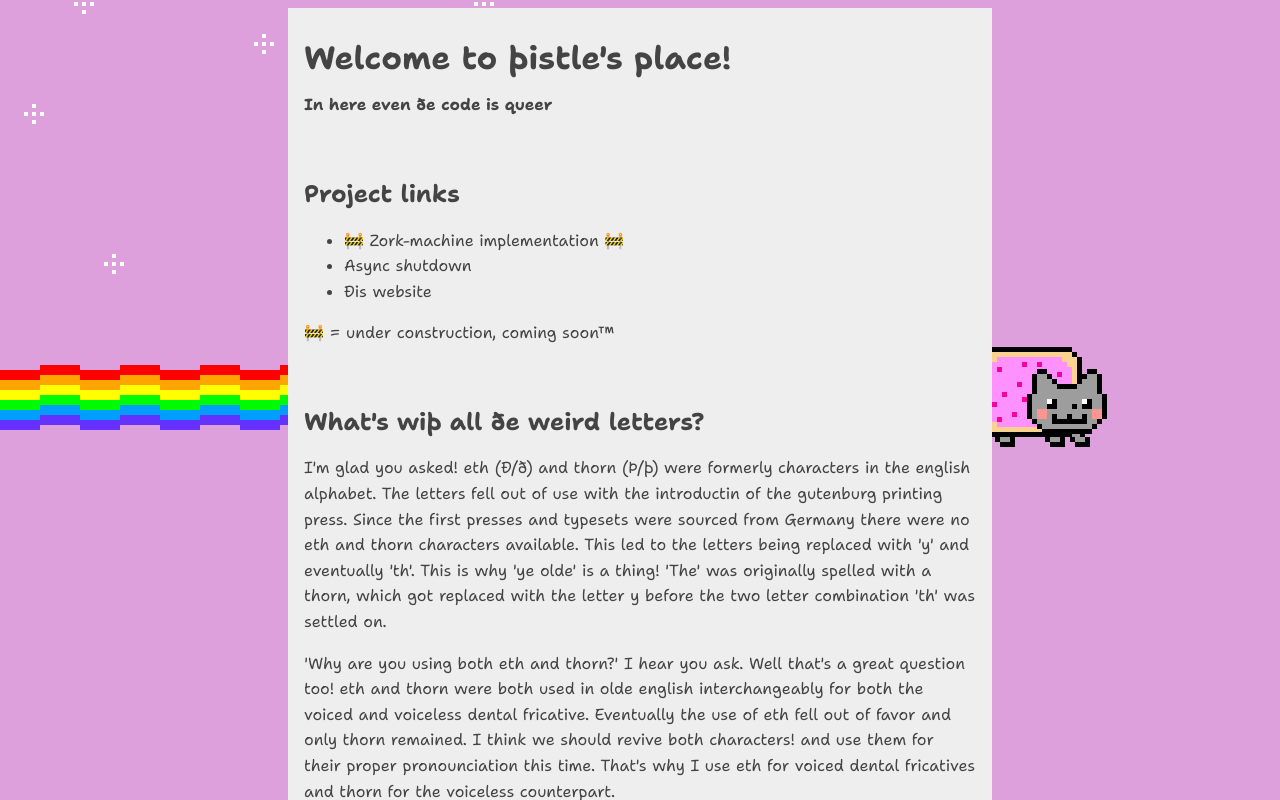
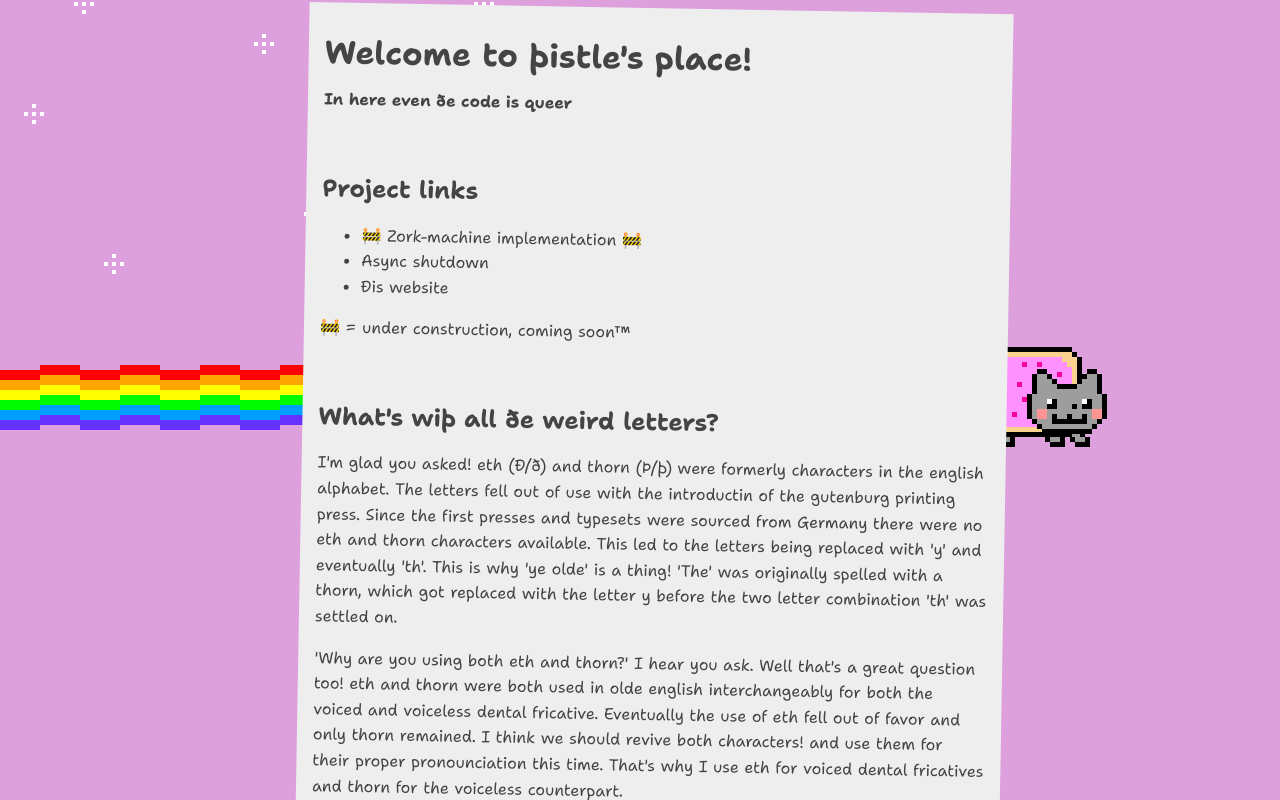
Before and after one commit to thistle-witch/thistle-witch.github.io, a plain HTML site: page index.html in a window 1280 px wide. Shown: the top 800 px of the page. Drawn offline with Linux system fonts and the light colour scheme.

Commit message:
add a cute tilt

```diff
--- a/index.html
+++ b/index.html
@@ -7,6 +7,8 @@
     <link rel="stylesheet" href="style.css" />
 </head>
 <body>
+    <main>
+
         <header>
             <h1>Welcome to þistle's place!</h1>
             <h4>In here even ðe code is queer</h4>
@@ -132,6 +134,7 @@
                 and face my soul to rest.
             </p>
         </article>
+    </main>
 
     <div class='wrapper'>
         <div class='rainbow'>
--- a/style.css
+++ b/style.css
@@ -27,10 +27,11 @@ html {
     line-height: 1.6em;
 }
 
-body {
+main {
     padding: 1em;
     background: var(--body-bg);
     color: var(--text-color);
+    transform: rotate(1deg);
 }
 
 article {
```
Lines whose indentation alone changed are shown as unchanged.
